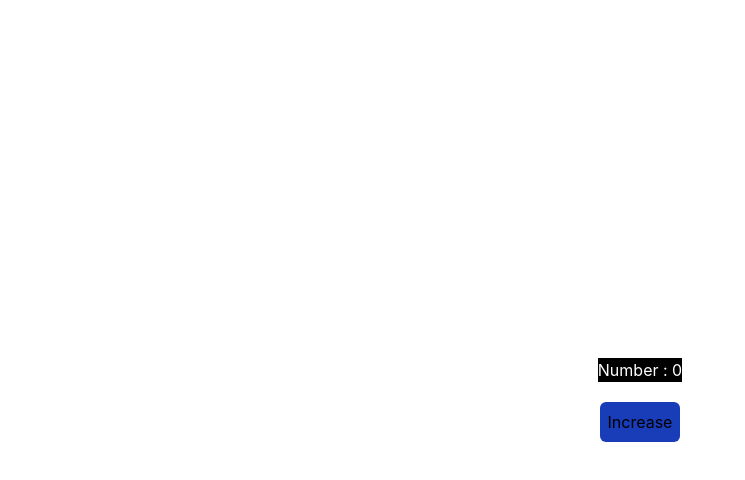
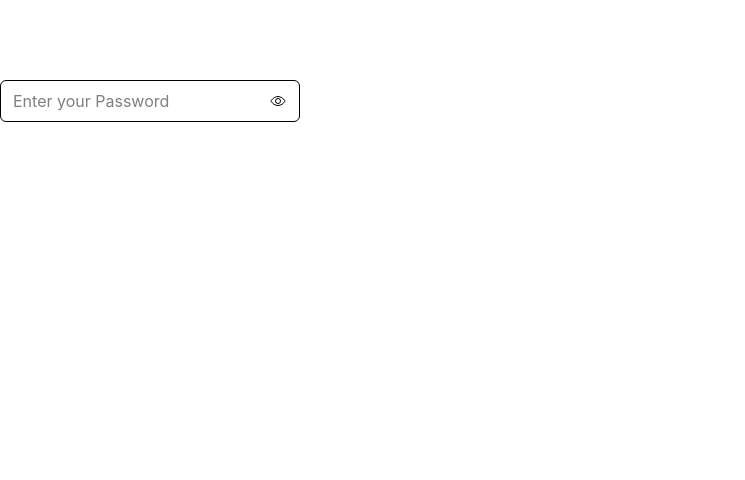
Before and after one commit to Chibuzo21/PrivateClass, a React (Vite) app: page / in a window 1280 px wide. Shown: the top 480 px of the page, without its empty margins (0-745 px from the left). Built offline with nearby package versions, Linux system fonts and the light colour scheme.

Commit message:
conditional rendering

```diff
--- a/package.json
+++ b/package.json
@@ -13,6 +13,7 @@
     "@tailwindcss/vite": "^4.3.3",
     "react": "^19.2.8",
     "react-dom": "^19.2.8",
+    "react-icons": "^5.7.0",
     "tailwindcss": "^4.3.3"
   },
   "devDependencies": {
--- a/src/App.jsx
+++ b/src/App.jsx
@@ -1,12 +1,13 @@
 import React from "react";
 import "./App.css";
 import Parent from "./components/props";
-import State from "./components/state";
+import CondRen from "./components/condRen";
+import Form from "./components/form";
 
 export default function App() {
   return (
     <>
-      <State />
+      <Form />
     </>
   );
 }
--- /dev/null
+++ b/src/components/condRen.jsx
@@ -0,0 +1,35 @@
+import { useState } from "react";
+//Conditional Rendering is just react rendering different UI based on a specific condition. a specific condition has to be met in order to render a specific UI. we can use if else statements, ternary operators, and logical operators -&& to achieve conditional rendering in react.
+// ternary operator syntax = condition?action1 runs when condition is true :action2 runs when condition is false
+export default function CondRen() {
+  const [isLoggedIn, setIsLoggedIn] = useState(false);
+  //   if (isLoggedIn) {
+  //     return <h1 className='text-3xl text-center'>This person is Logged in</h1>;
+  //   }
+  //    else {
+  //     return <p>He is not logged in</p>;
+  //   }
+  //   by writing a variable like this "if(isLoggedIn)", without writing the value of the variable, this could either mean one of these :
+  // isLoggedIn has a value of true
+  // isLoggedin has a value which is not null, undefined, false, 0, NaN, or an empty string. if its value is any of these, then the condition will be false.
+  const handleLogin = () => {
+    setIsLoggedIn(!isLoggedIn);
+  };
+  return (
+    <div>
+      <header className='bg-slate-950 text-white px-4 py-2 flex justify-end '>
+        <button
+          className={`${isLoggedIn ? "bg-red-800" : "bg-blue-800"} px-2 py-1 text-white rounded-md`}
+          onClick={handleLogin}>
+
+          {isLoggedIn ? "LogOut" : "LogIn"}
+        </button>
+      </header>
+      <main className='min-h-[70vh] flex justify-center items-center'>
+        {isLoggedIn && (
+          <h1 className='text-3xl text-center'>This person is Logged in</h1>
+        )}
+      </main>
+    </div>
+  );
+}
--- /dev/null
+++ b/src/components/form.jsx
@@ -0,0 +1,24 @@
+import { useState } from "react";
+import { IoEyeOutline } from "react-icons/io5";
+import { FaRegEyeSlash } from "react-icons/fa6";
+
+export default function Form() {
+  const [showPassword, setShowPassword] = useState(false);
+  const handlePassword = () => {
+    setShowPassword(!showPassword);
+  };
+  return (
+    <div className='mt-20 relative w-96'>
+      <input
+        type={showPassword ? "text" : "password"}
+        placeholder='Enter your Password'
+        className='border w-75 focus:outline-none focus:ring-2 focus:ring-blue-500 px-3 py-2 rounded-md'
+      />
+      <button
+        onClick={handlePassword}
+        className='size-4 absolute right-24 -translate-x-0.5  top-1/2 transform -translate-y-1/2'>
+        {showPassword ? <FaRegEyeSlash /> : <IoEyeOutline />}
+      </button>
+    </div>
+  );
+}
```
Also changed, not shown: 1 other file (tests, documents, lock files or other folders).
